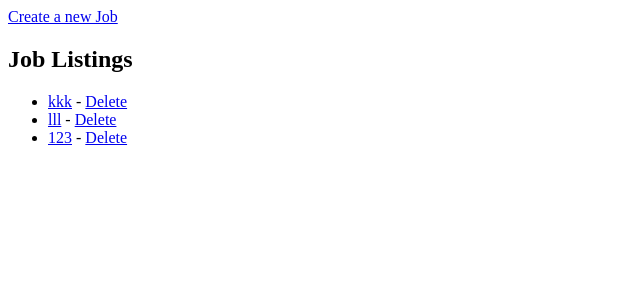
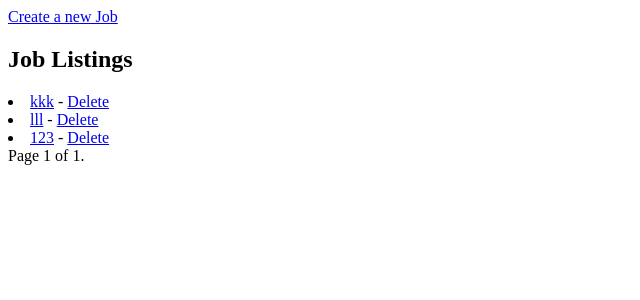
Before and after one commit to rajatnai84/Django-Job-Portal, a Django app: page /jobs/ in a window 1280 px wide. Shown: the top 300 px of the page, without its empty margins (0-640 px from the left). Run offline with Django 3.2, Linux system fonts and the light colour scheme; a user stored in the database is signed in; data comes from the database, SQL or seed files in the repository.

Commit message:
feat: pagination on the job list page

```diff
--- a/job_portal/job/views.py
+++ b/job_portal/job/views.py
@@ -1,4 +1,5 @@
 from django.shortcuts import render, redirect, get_object_or_404
+from django.core.paginator import Paginator
 from .forms import JobForm
 from .models import Job
 
@@ -17,7 +18,13 @@ def create_job(request):
 def list_job(request):
     company = request.user.company
     jobs = Job.objects.filter(company=company)
-    return render(request, 'job/list_job.html', {'jobs': jobs})
+
+    paginator = Paginator(jobs, 10)
+
+    page_number = request.GET.get("page")
+    page_obj = paginator.get_page(page_number)
+
+    return render(request, 'job/list_job.html', {'page_obj': page_obj})
 
 def update_job(request, job_id):
     job = get_object_or_404(Job, id=job_id)
--- a/job_portal/templates/job/list_job.html
+++ b/job_portal/templates/job/list_job.html
@@ -2,17 +2,34 @@
 
 {% block title %}
   Job listings
-{% endblock  %}
+{% endblock %}
 
 {% block content %}
   <a href="{% url 'create-job' %}">Create a new Job</a>
   <h2>Job Listings</h2>
-    <ul>
-        {% for job in jobs %}
+
+  {% for job in page_obj %}
     <li>
       <a href="{% url 'update-job' job.id %}">{{ job.title }}</a> -
       <a href="{% url 'delete-job' job.id %}">Delete</a>
     </li>
   {% endfor %}
-    </ul>
+
+  <div class="pagination">
+    <span class="step-links">
+        {% if page_obj.has_previous %}
+            <a href="?page=1">&laquo; first</a>
+            <a href="?page={{ page_obj.previous_page_number }}">previous</a>
+        {% endif %}
+
+        <span class="current">
+            Page {{ page_obj.number }} of {{ page_obj.paginator.num_pages }}.
+        </span>
+
+        {% if page_obj.has_next %}
+            <a href="?page={{ page_obj.next_page_number }}">next</a>
+            <a href="?page={{ page_obj.paginator.num_pages }}">last &raquo;</a>
+        {% endif %}
+    </span>
+</div>
 {% endblock %}
```
Lines whose indentation alone changed are shown as unchanged.
